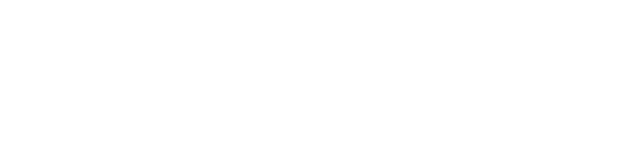
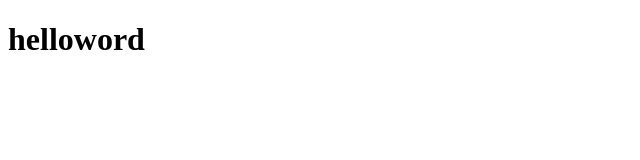
Before and after one commit to Thanyanan25/hello-git, a plain HTML site: page index.html in a window 1280 px wide. Shown: the whole page, without its empty margins (0-640 px from the left). Drawn offline with Linux system fonts and the light colour scheme.

Commit message:
Update index.html

```diff
--- a/index.html
+++ b/index.html
@@ -6,6 +6,6 @@
     <title>Document</title>
 </head>
 <body>
-
+    <h1>helloword
 </body>
 </html>
```
